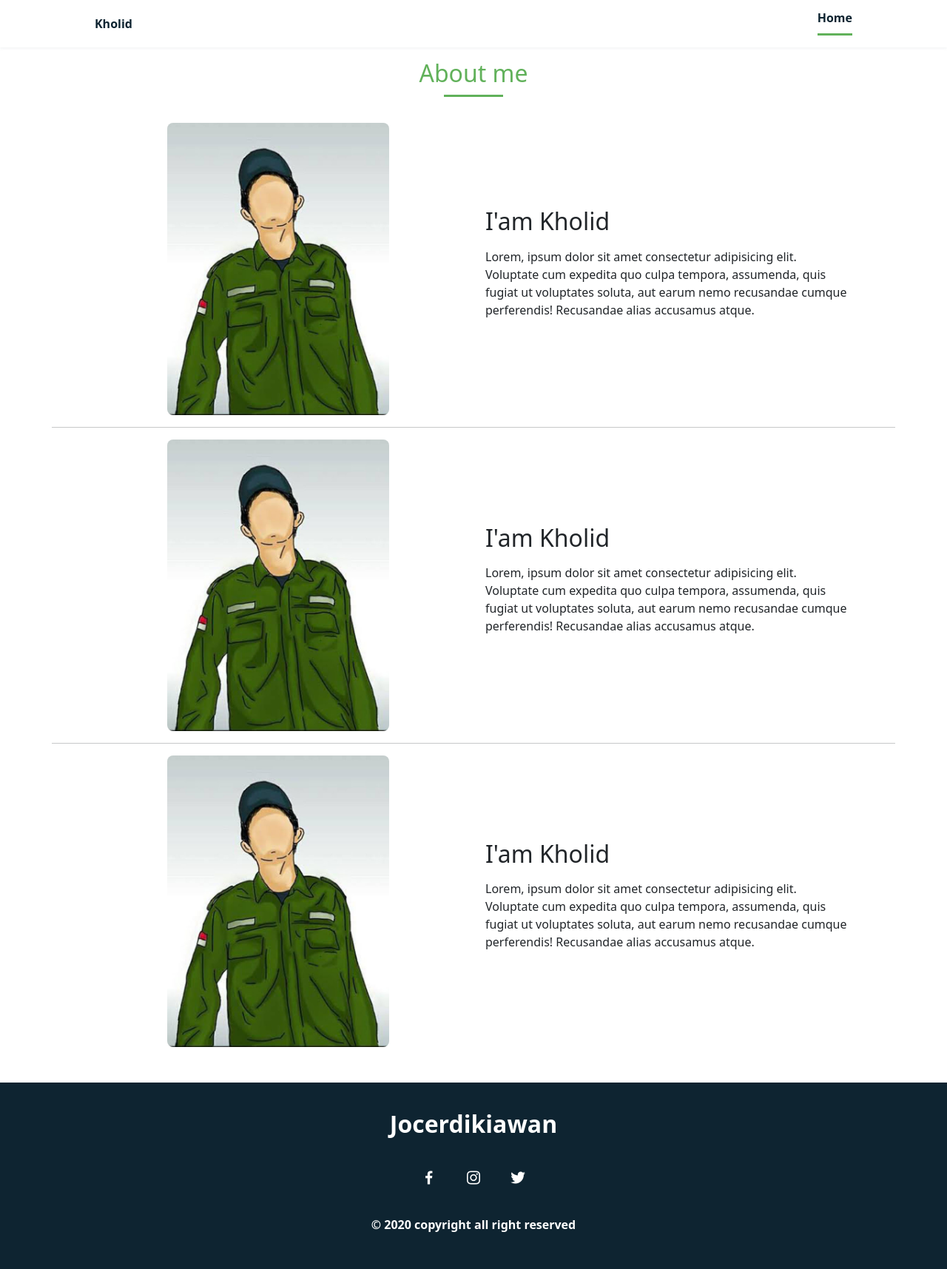
After one commit to Jocerdikiawann/profile, a PHP site: page /about.html in a window 1280 px wide. The commit adds this page. Shown: the whole page at 74% size. Run offline with PHP 8.4, Linux system fonts and the light colour scheme.

Commit message:
Noob Code sorry

```diff
--- /dev/null
+++ b/about.html
@@ -0,0 +1,107 @@
+<!DOCTYPE html>
+<html lang="en">
+
+<head>
+    <meta charset="UTF-8">
+    <meta name="viewport" content="width=device-width, initial-scale=1.0">
+    <title>About me</title>
+    <link rel="stylesheet" href="assets/css/styles.css">
+    <!-- CSS only -->
+    <link href="https://cdn.jsdelivr.net/npm/bootstrap@5.0.0-beta1/dist/css/bootstrap.min.css" rel="stylesheet"
+        integrity="sha384-giJF6kkoqNQ00vy+HMDP7azOuL0xtbfIcaT9wjKHr8RbDVddVHyTfAAsrekwKmP1" crossorigin="anonymous">
+
+    <!-- =====BOX ICONS===== -->
+    <link href='https://cdn.jsdelivr.net/npm/boxicons@2.0.5/css/boxicons.min.css' rel='stylesheet'>
+</head>
+
+<body>
+    <!--===== HEADER =====-->
+    <header class="l-header">
+        <nav class="nav bd-grid">
+            <div>
+                <a href="#" class="nav__logo" style="text-decoration: none;">Kholid</a>
+            </div>
+
+            <div class="nav__menu" id="nav-menu">
+                <ul class="nav__list">
+                    <li class="nav__item"><a href="index.php" class="nav__link active"
+                            style="text-decoration: none;">Home</a></li>
+                </ul>
+            </div>
+
+            <div class="nav__toggle" id="nav-toggle">
+                <i class='bx bx-menu'></i>
+            </div>
+        </nav>
+    </header>
+
+    <!--===== ABOUT =====-->
+    <section class="about section" id="about">
+        <h2 class="section-title">About me</h2>
+
+        <div class="about__container bd-grid">
+            <div class="about__img">
+                <img src="assets/img/about.jpg" alt="">
+            </div>
+
+            <div>
+                <h2 class="about__subtitle">I'am Kholid</h2>
+                <p class="about__text">Lorem, ipsum dolor sit amet consectetur adipisicing elit. Voluptate cum
+                    expedita quo culpa tempora, assumenda, quis fugiat ut voluptates soluta, aut earum nemo
+                    recusandae cumque perferendis! Recusandae alias accusamus atque.</p>
+            </div>
+        </div>
+
+        <!-- Divider -->
+        <hr class="container sidebar-divider about__divider">
+
+        <div class="about__container bd-grid">
+            <div class="about__img">
+                <img src="assets/img/about.jpg" alt="">
+            </div>
+
+            <div>
+                <h2 class="about__subtitle">I'am Kholid</h2>
+                <p class="about__text">Lorem, ipsum dolor sit amet consectetur adipisicing elit. Voluptate cum
+                    expedita quo culpa tempora, assumenda, quis fugiat ut voluptates soluta, aut earum nemo
+                    recusandae cumque perferendis! Recusandae alias accusamus atque.</p>
+            </div>
+        </div>
+
+        <!-- Divider -->
+        <hr class="container sidebar-divider about__divider">
+
+        <div class="about__container bd-grid">
+            <div class="about__img">
+                <img src="assets/img/about.jpg" alt="">
+            </div>
+
+            <div>
+                <h2 class="about__subtitle">I'am Kholid</h2>
+                <p class="about__text">Lorem, ipsum dolor sit amet consectetur adipisicing elit. Voluptate cum
+                    expedita quo culpa tempora, assumenda, quis fugiat ut voluptates soluta, aut earum nemo
+                    recusandae cumque perferendis! Recusandae alias accusamus atque.</p>
+            </div>
+        </div>
+    </section>
+
+    <!--===== FOOTER =====-->
+    <footer class="footer">
+        <p class="footer__title">Jocerdikiawan</p>
+        <div class="footer__social">
+            <a href="#" class="footer__icon"><i class='bx bxl-facebook'></i></a>
+            <a href="#" class="footer__icon"><i class='bx bxl-instagram'></i></a>
+            <a href="#" class="footer__icon"><i class='bx bxl-twitter'></i></a>
+        </div>
+        <p>&#169; 2020 copyright all right reserved</p>
+    </footer>
+
+
+    <!--===== SCROLL REVEAL =====-->
+    <script src="https://unpkg.com/scrollreveal"></script>
+
+    <!--===== MAIN JS =====-->
+    <script src="assets/js/main.js"></script>
+</body>
+
+</html>
--- a/assets/css/styles.css
+++ b/assets/css/styles.css
@@ -1,26 +1,28 @@
 /*===== GOOGLE FONTS =====*/
 @import url("https://fonts.googleapis.com/css2?family=Poppins:wght@400;600;700&display=swap");
+
 /*===== VARIABLES CSS =====*/
-:root{
+:root {
   --header-height: 3rem;
   --font-semi: 600;
 }
 
 /*===== Colores =====*/
-:root{
+:root {
   --first-color: #61b15a;
   --second-color: #0E2431;
 }
 
 /*===== Fuente y tipografia =====*/
-:root{
+:root {
   --body-font: 'Poppins', sans-serif;
   --big-font-size: 2rem;
   --h2-font-size: 1.25rem;
   --normal-font-size: 0.938rem;
 }
-@media screen and (min-width: 768px){
-  :root{
+
+@media screen and (min-width: 768px) {
+  :root {
     --big-font-size: 3.5rem;
     --h2-font-size: 2rem;
     --normal-font-size: 1rem;
@@ -28,7 +30,7 @@
 }
 
 /*===== Margenes =====*/
-:root{
+:root {
   --mb-1: 0.5rem;
   --mb-2: 1rem;
   --mb-3: 1.5rem;
@@ -38,7 +40,7 @@
 }
 
 /*===== z index =====*/
-:root{
+:root {
   --z-back: -10;
   --z-normal: 1;
   --z-tooltip: 10;
@@ -46,37 +48,47 @@
 }
 
 /*===== BASE =====*/
-*,::before,::after{
+*,
+::before,
+::after {
   box-sizing: border-box;
 }
-html{
+
+html {
   scroll-behavior: smooth;
 }
-body{
+
+body {
   margin: var(--header-height) 0 0 0;
   font-family: var(--body-font);
   font-size: var(--normal-font-size);
   color: var(--second-color);
 }
-h1,h2,p{
+
+h1,
+h2,
+p {
   margin: 0;
 }
-ul{
+
+ul {
   margin: 0;
   padding: 0;
   list-style: none;
 }
-a{
+
+a {
   text-decoration: none;
 }
-img{
+
+img {
   max-width: 100%;
   height: auto;
   display: block;
 }
 
 /*===== CLASS CSS ===== */
-.section-title{
+.section-title {
   position: relative;
   font-size: var(--h2-font-size);
   color: var(--first-color);
@@ -84,7 +96,8 @@ img{
   margin-bottom: var(--mb-4);
   text-align: center;
 }
-.section-title::after{
+
+.section-title::after {
   position: absolute;
   content: "";
   width: 64px;
@@ -95,13 +108,14 @@ img{
   top: 2rem;
   background-color: var(--first-color);
 }
-.section{
+
+.section {
   padding-top: 3rem;
   padding-bottom: 2rem;
 }
 
 /*===== LAYOUT =====*/
-.bd-grid{
+.bd-grid {
   max-width: 1024px;
   display: grid;
   grid-template-columns: 100%;
@@ -110,26 +124,28 @@ img{
   margin-left: var(--mb-2);
   margin-right: var(--mb-2);
 }
-.l-header{
+
+.l-header {
   width: 100%;
   position: fixed;
   top: 0;
   left: 0;
   z-index: var(--z-fixed);
   background-color: #fff;
-  box-shadow: 0 1px 4px rgba(146,161,176,.15);
+  box-shadow: 0 1px 4px rgba(146, 161, 176, .15);
 }
 
 /*===== NAV =====*/
-.nav{
+.nav {
   height: var(--header-height);
   display: flex;
   justify-content: space-between;
   align-items: center;
   font-weight: var(--font-semi);
 }
-@media screen and (max-width: 768px){
-  .nav__menu{
+
+@media screen and (max-width: 768px) {
+  .nav__menu {
     position: fixed;
     top: var(--header-height);
     right: -100%;
@@ -140,17 +156,21 @@ img{
     transition: .5s;
   }
 }
-.nav__item{
+
+.nav__item {
   margin-bottom: var(--mb-4);
 }
-.nav__link{
+
+.nav__link {
   position: relative;
   color: #fff;
 }
-.nav__link:hover{
+
+.nav__link:hover {
   position: relative;
 }
-.nav__link:hover::after{
+
+.nav__link:hover::after {
   position: absolute;
   content: "";
   width: 100%;
@@ -159,17 +179,19 @@ img{
   top: 2rem;
   background-color: var(--first-color);
 }
-.nav__logo{
+
+.nav__logo {
   color: var(--second-color);
 }
-.nav__toggle{
+
+.nav__toggle {
   color: var(--second-color);
   font-size: 1.5rem;
   cursor: pointer;
 }
 
 /*Active menu*/
-.active::after{
+.active::after {
   position: absolute;
   content: "";
   width: 100%;
@@ -180,39 +202,46 @@ img{
 }
 
 /*=== Show menu ===*/
-.show{
+.show {
   right: 0;
 }
 
 /*===== HOME =====*/
-.home{
+.home {
   height: calc(100vh - 3rem);
   row-gap: 1rem;
 }
-.home__data{
+
+.home__data {
   align-self: center;
 }
-.home__title{
+
+.home__title {
   font-size: var(--big-font-size);
   margin-bottom: var(--mb-5);
 }
-.home__title-color{
+
+.home__title-color {
   color: var(--first-color);
 }
-.home__social{
+
+.home__social {
   display: flex;
   flex-direction: column;
 }
-.home__social-icon{
+
+.home__social-icon {
   width: max-content;
   margin-bottom: var(--mb-2);
   font-size: 1.5rem;
   color: var(--second-color);
 }
-.home__social-icon:hover{
+
+.home__social-icon:hover {
   color: var(--first-color);
 }
-.home__img{
+
+.home__img {
   position: absolute;
   right: 0;
   bottom: 0;
@@ -220,7 +249,7 @@ img{
 }
 
 /*BUTTONS*/
-.button{
+.button {
   display: inline-block;
   background-color: var(--first-color);
   color: #fff;
@@ -228,38 +257,45 @@ img{
   font-weight: var(--font-semi);
   border-radius: .5rem;
 }
-.button:hover{
-  box-shadow: 0 10px 36px rgba(0,0,0,.15);
+
+.button:hover {
+  box-shadow: 0 10px 36px rgba(0, 0, 0, .15);
 }
 
 /* ===== ABOUT =====*/
-.about__container{
+.about__container {
   row-gap: 2rem;
   text-align: center;
 }
-.about__subtitle{
+
+.about__subtitle {
   margin-bottom: var(--mb-2);
 }
-.about__img{
+
+.about__img {
   justify-self: center;
 }
-.about__img img{
+
+.about__img img {
   width: 200px;
   border-radius: .5rem;
 }
 
 /* ===== SKILLS =====*/
-.skills__container{
+.skills__container {
   row-gap: 2rem;
   text-align: center;
 }
-.skills__subtitle{
+
+.skills__subtitle {
   margin-bottom: var(--mb-2);
 }
-.skills__text{
+
+.skills__text {
   margin-bottom: var(--mb-4);
 }
-.skills__data{
+
+.skills__data {
   display: flex;
   justify-content: space-between;
   align-items: center;
@@ -268,18 +304,21 @@ img{
   padding: .5rem 1rem;
   margin-bottom: var(--mb-4);
   border-radius: .5rem;
-  box-shadow: 0 4px 25px rgba(14,36,49,.15);
+  box-shadow: 0 4px 25px rgba(14, 36, 49, .15);
 }
-.skills__icon{
+
+.skills__icon {
   font-size: 2rem;
   margin-right: var(--mb-2);
   color: var(--first-color);
 }
-.skills__names{
+
+.skills__names {
   display: flex;
   align-items: center;
 }
-.skills__bar{
+
+.skills__bar {
   position: absolute;
   left: 0;
   bottom: 0;
@@ -288,41 +327,49 @@ img{
   border-radius: .5rem;
   z-index: var(--z-back);
 }
-.skills__web{
+
+.skills__web {
   width: 90%;
 }
-.skills__mobile{
+
+.skills__mobile {
   width: 73%;
 }
-.skills__video{
+
+.skills__video {
   width: 70%;
 }
-.skills__ux{
+
+.skills__ux {
   width: 50%;
 }
-.skills__img{
+
+.skills__img {
   border-radius: .5rem;
 }
 
 /* ===== WORK =====*/
-.work__container{
+.work__container {
   row-gap: 2rem;
 }
-.work__img{
-  box-shadow: 0 4px 25px rgba(14,36,49,.15);
+
+.work__img {
+  box-shadow: 0 4px 25px rgba(14, 36, 49, .15);
   border-radius: .5rem;
   overflow: hidden;
 }
-.work__img img{
+
+.work__img img {
   transition: 1s;
   cursor: pointer;
 }
-.work__img img:hover{
+
+.work__img img:hover {
   transform: scale(1.1);
 }
 
 /* ===== CONTACT =====*/
-.contact__input{
+.contact__input {
   width: 100%;
   font-size: var(--normal-font-size);
   font-weight: var(--font-semi);
@@ -332,7 +379,8 @@ img{
   outline: none;
   margin-bottom: var(--mb-4);
 }
-.contact__button{
+
+.contact__button {
   display: block;
   border: none;
   outline: none;
@@ -342,109 +390,133 @@ img{
 }
 
 /* ===== FOOTER =====*/
-.footer{
+.footer {
   background-color: var(--second-color);
   color: #fff;
   text-align: center;
   font-weight: var(--font-semi);
   padding: 2rem 0;
 }
-.footer__title{
+
+.footer__title {
   font-size: 2rem;
   margin-bottom: var(--mb-4);
 }
-.footer__social{
+
+.footer__social {
   margin-bottom: var(--mb-4);
 }
-.footer__icon{
+
+.footer__icon {
   font-size: 1.5rem;
   color: #fff;
   margin: 0 var(--mb-2)
 }
 
 /* ===== MEDIA QUERIES=====*/
-@media screen and (min-width: 768px){
-  body{
+@media screen and (min-width: 768px) {
+  body {
     margin: 0;
   }
-  .section{
+
+  .section {
     padding-top: 4rem;
     padding-bottom: 3rem;
   }
-  .section-title{
+
+  .section-title {
     margin-bottom: var(--mb-6);
   }
-  .section-title::after{
+
+  .section-title::after {
     width: 80px;
     top: 3rem;
   }
 
-  .nav{
+  .nav {
     height: calc(var(--header-height) + 1rem);
   }
-  .nav__list{
+
+  .nav__list {
     display: flex;
     padding-top: 0;
   }
-  .nav__item{
+
+  .nav__item {
     margin-left: var(--mb-6);
     margin-bottom: 0;
   }
-  .nav__toggle{
+
+  .nav__toggle {
     display: none;
   }
-  .nav__link{
+
+  .nav__link {
     color: var(--second-color);
   }
 
-  .home{
+  .home {
     height: 100vh;
   }
-  .home__data{
+
+  .home__data {
     align-self: flex-end;
   }
-  .home__social{
+
+  .home__social {
     padding-top: 0;
     padding-bottom: 2.5rem;
     flex-direction: row;
     align-self: flex-end;
   }
-  .home__social-icon{
+
+  .home__social-icon {
     margin-bottom: 0;
     margin-right: var(--mb-4);
   }
-  .home__img{
+
+  .home__img {
     width: 457px;
     bottom: 15%;
   }
 
-  .about__container, .skills__container{
-    grid-template-columns: repeat(2,1fr);
+  .about__container,
+  .skills__container {
+    grid-template-columns: repeat(2, 1fr);
     align-items: center;
     text-align: initial;
   }
-  .about__img img{
+
+  .about__img img {
     width: 300px;
   }
-  .work__container{
+
+  .about__img img:hover {
+    transform: scale(1.1);
+  }
+
+  .work__container {
     grid-template-columns: repeat(3, 1fr);
-    grid-template-rows: repeat(2,1fr);
+    grid-template-rows: repeat(2, 1fr);
     column-gap: 2rem;
   }
-  .contact__form{
+
+  .contact__form {
     width: 360px;
   }
-  .contact__container{
+
+  .contact__container {
     justify-items: center;
   }
 }
 
-@media screen and (min-width: 1024px){
-  .bd-grid{
+@media screen and (min-width: 1024px) {
+  .bd-grid {
     margin-left: auto;
     margin-right: auto;
   }
-  .home__img{
+
+  .home__img {
     right: 10%;
   }
 }
--- a/assets/js/main.js
+++ b/assets/js/main.js
@@ -43,6 +43,7 @@ sr.reveal('.home__social-icon',{ interval: 200});
 sr.reveal('.about__img',{});
 sr.reveal('.about__subtitle',{delay: 400});
 sr.reveal('.about__text',{delay: 400});
+sr.reveal('.about__divider',{delay: 400});
 
 /*SCROLL SKILLS*/
 sr.reveal('.skills__subtitle',{});
```
Also changed, not shown: index.html (+6 -4 lines).
